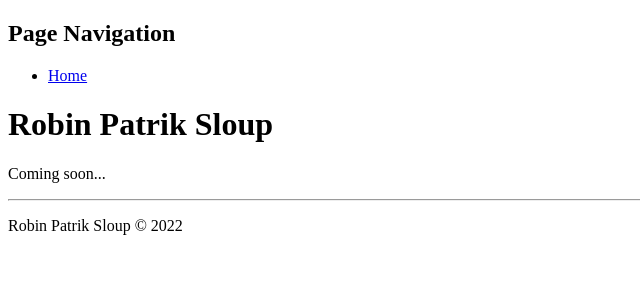
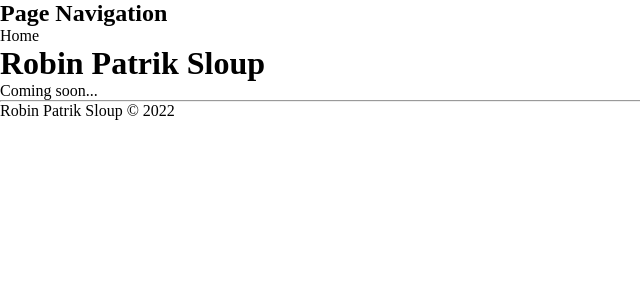
Before and after one commit to rpsloup/rpsloup.github.io, a React (Create React App) app: page / in a window 1280 px wide. Shown: the top 300 px of the page, without its empty margins (0-640 px from the left). Built offline with nearby package versions, Linux system fonts and the light colour scheme.

Commit message:
CSS Reset

```diff
--- a/package.json
+++ b/package.json
@@ -45,6 +45,7 @@
     ]
   },
   "devDependencies": {
-    "gh-pages": "^4.0.0"
+    "gh-pages": "^4.0.0",
+    "sass": "^1.56.1"
   }
 }
--- a/src/App.tsx
+++ b/src/App.tsx
@@ -1,6 +1,8 @@
 import { Routes, Route } from 'react-router-dom';
 
 import HomePage from './pages/HomePage';
+
+import './styles/reset.scss';
 
 const App = (): JSX.Element => {
   return (
--- /dev/null
+++ b/src/styles/reset.scss
@@ -0,0 +1,16 @@
+*,
+*::before,
+*::after {
+  margin: 0;
+  padding: 0;
+  box-sizing: border-box;
+}
+
+ul {
+  list-style: none;
+}
+
+a {
+  color: unset;
+  text-decoration: none;
+}
```
Also changed, not shown: 1 other file (tests, documents, lock files or other folders).
